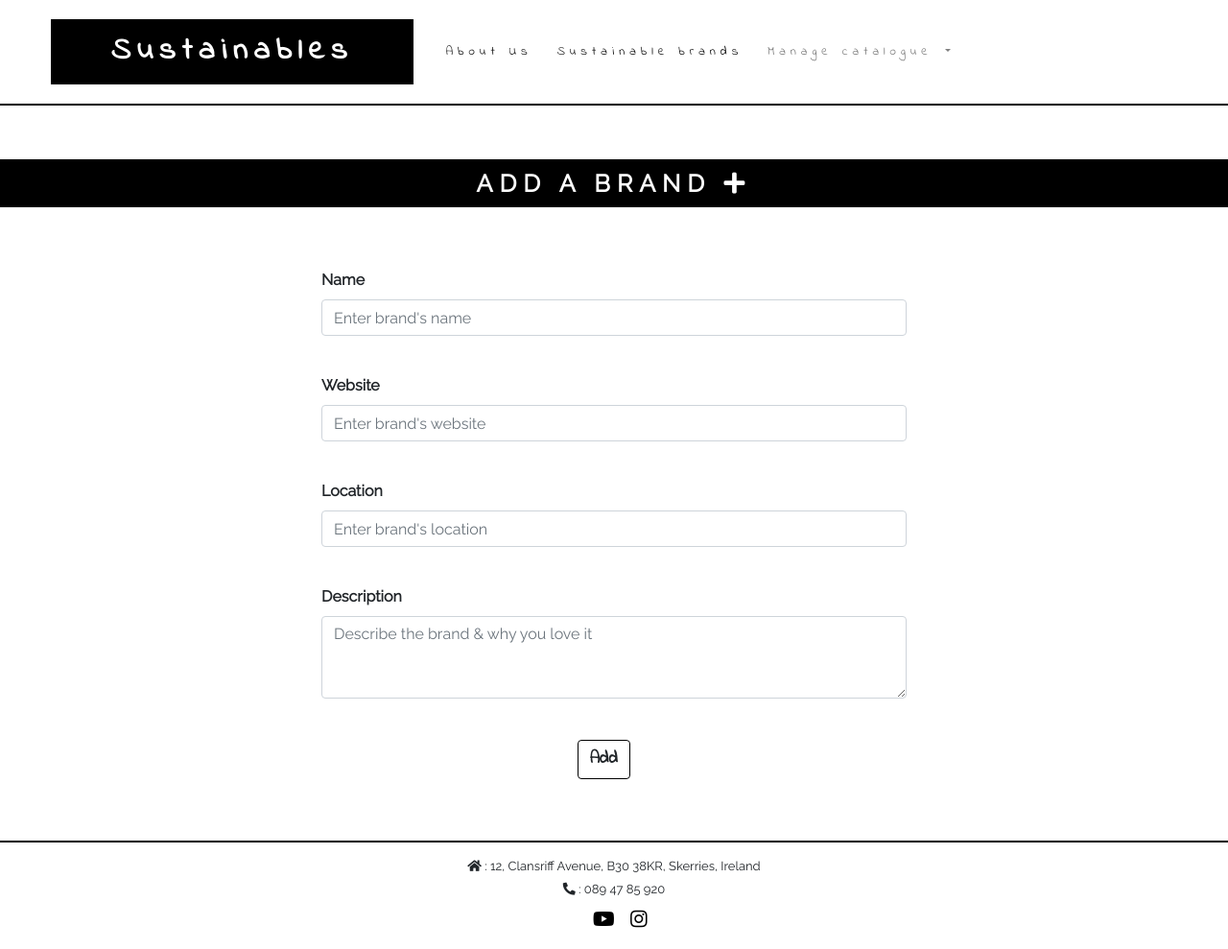
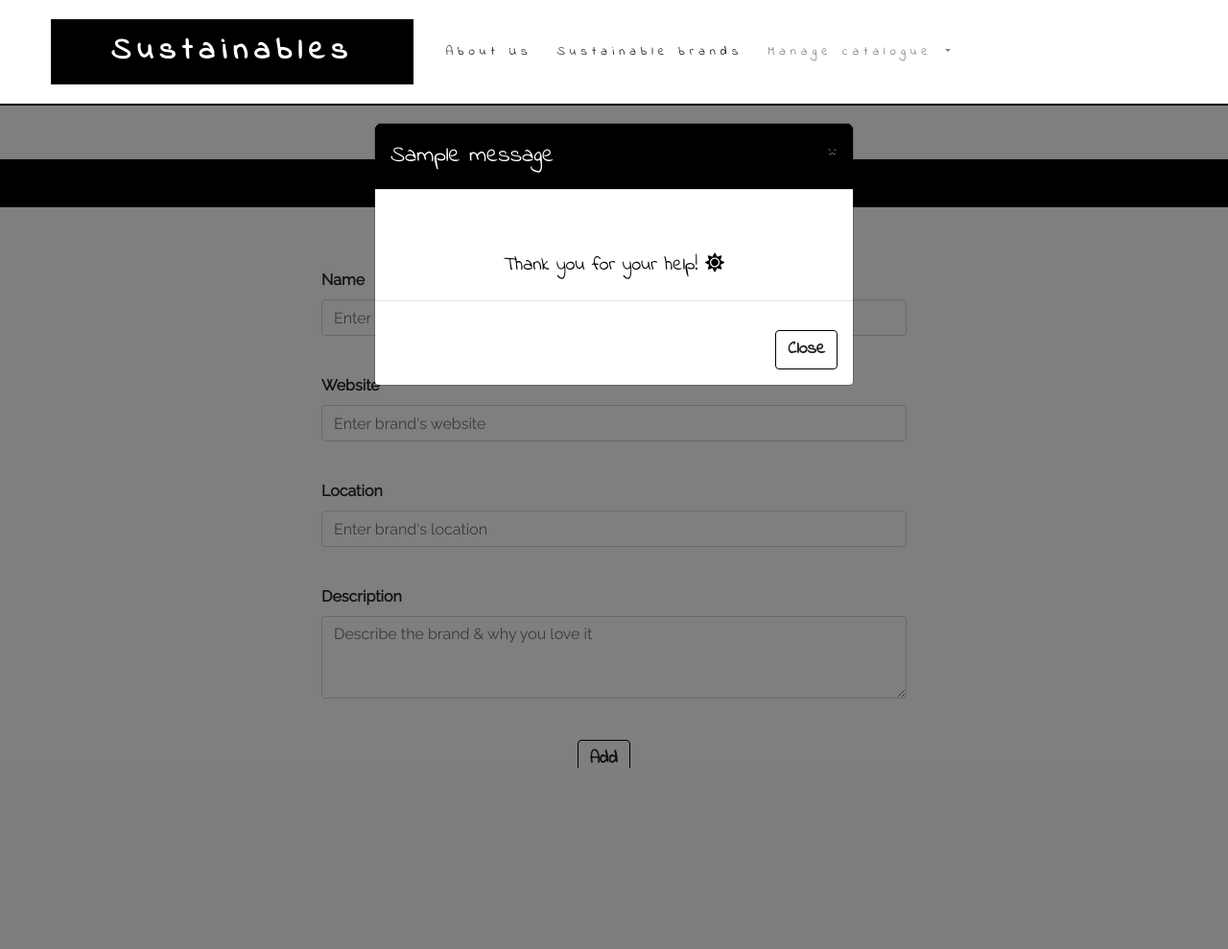
Before and after one commit to ValentineLgd/Sustainable, a Flask app: page /add_brands in a window 1280 px wide. Shown: the whole page at 96% size. After the commit the page ends 800 px from the top, so only its background shows below. Run offline with Flask 2, Linux system fonts and the light colour scheme; one stand-in notice (Sample message) is shown; some libraries are stand-ins or nearby versions.

Commit message:
Add flash messages as bootstrap modals

```diff
--- a/static/css/style.css
+++ b/static/css/style.css
@@ -182,11 +182,14 @@ ul {
     font-weight: 900;
     text-transform: uppercase;
     letter-spacing: 7px;
-    margin-top:13%;
     padding: 10px;
     margin-bottom:5%;
     background-color:black;
     color:white;
+}
+
+.base {
+    margin-top:13%;
 }
 
 @media only screen and (min-width: 1100px) {
@@ -196,9 +199,13 @@ ul {
 
 @media only screen and (max-width: 992px) {
 .title h1 {
-    margin-top:20%;
     margin-bottom:10%;
 }
+
+.base {
+    margin-top:20%;
+}
+
 .title h2 {
     margin-top:5%;
     margin-bottom:5%;
@@ -229,6 +236,29 @@ ul {
     margin-bottom:10%;
     background-color:black;
     color:white;
+}
+
+/* flash messages */
+
+#myModal {
+    color:black;
+    text-align:center;
+    margin-top:100px;
+    font-family: "Indie Flower", sans-serif;
+}
+
+.modal-header {
+    background-color: black;
+    color: white;
+}
+
+.modal-body h5 {
+    margin-top:50px;
+}
+
+.base {
+    margin-top:13%;
+    }
 }
 
 /* Footer */
@@ -420,7 +450,7 @@ ul {
 
 @media only screen and (max-width: 500px) {
 
-.title h1 {
+.base {
     margin-top:30%;
 }
 .cover-text {
--- a/static/js/script.js
+++ b/static/js/script.js
@@ -0,0 +1,10 @@
+/* Code from : https://stackoverflow.com/questions/35965321/flashing-message-in-flask-on-a-bootstrap-modal */
+
+
+$(document).ready(function() {
+    var messages = "{{ get_flashed_messages() }}";
+
+    if (typeof messages != 'undefined' && messages != '[]') {
+        $("#myModal").modal();
+    };
+});
--- a/templates/add_brands.html
+++ b/templates/add_brands.html
@@ -28,7 +28,7 @@
 </div>
         <div class="row justify-content-center">
             <div class="col-1">
-                <button type="submit" class="btn">Add</button>
+                <button type="submit" class="btn" data-toggle="modal" data-target="#myModal">Add</button>
             </div>
         </div>
     </form>
--- a/templates/base.html
+++ b/templates/base.html
@@ -37,10 +37,10 @@
         </div>
     </div>
     </nav>
-
+    <div class="container-fluid base">
     {% block content %}
     {% endblock %}
-
+    </div>
         <footer>
             <div id="footer-section">
                 <ul class="footer-list">
@@ -54,5 +54,33 @@
         <script src="https://code.jquery.com/jquery-3.5.1.slim.min.js" integrity="sha384-DfXdz2htPH0lsSSs5nCTpuj/zy4C+OGpamoFVy38MVBnE+IbbVYUew+OrCXaRkfj" crossorigin="anonymous"></script>
         <script src="https://cdn.jsdelivr.net/npm/popper.js@1.16.1/dist/umd/popper.min.js" integrity="sha384-9/reFTGAW83EW2RDu2S0VKaIzap3H66lZH81PoYlFhbGU+6BZp6G7niu735Sk7lN" crossorigin="anonymous"></script>
         <script src="https://stackpath.bootstrapcdn.com/bootstrap/4.5.2/js/bootstrap.min.js" integrity="sha384-B4gt1jrGC7Jh4AgTPSdUtOBvfO8shuf57BaghqFfPlYxofvL8/KUEfYiJOMMV+rV" crossorigin="anonymous"></script>
+        <script src="{{ url_for('static', filename='js/script.js') }}"></script>
     </body>
+        <!-- flash messages from Code Institute -->
+        {% with messages = get_flashed_messages() %}
+            {% if messages %}
+            <div class="flashes">
+                {% for message in messages %}
+                <div class="modal fade" id="myModal" tabindex="-1" role="dialog" aria-labelledby="exampleModalLabel" aria-hidden="true">
+                <div class="modal-dialog" role="document">
+                    <div class="modal-content">
+                    <div class="modal-header">
+                        <h4 class="modal-title" id="exampleModalLabel">{{ message }}</h4>
+                        <button type="button" class="close" data-dismiss="modal" aria-label="Close">
+                        <span aria-hidden="true">&times;</span>
+                        </button>
+                    </div>
+                    <div class="modal-body">
+                        <h5> Thank you for your help! <i class="fas fa-sun"></i></h5>
+                    </div>
+                    <div class="modal-footer">
+                        <button type="button" class="btn" data-dismiss="modal">Close</button>
+                    </div>
+                    </div>
+                </div>
+                </div>
+                {% endfor %}
+            </div>
+            {% endif %}
+        {% endwith %}
 </html>
```
